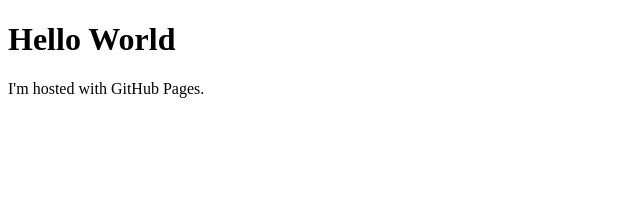
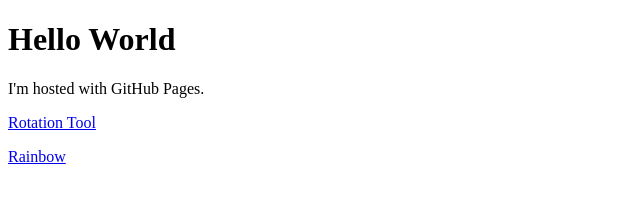
Before and after one commit to Coaltergeist/Coaltergeist.github.io, a plain HTML site: page index.html in a window 1280 px wide. Shown: the whole page, without its empty margins (0-640 px from the left). Drawn offline with Linux system fonts and the light colour scheme.

Commit message:
Update index.html

```diff
--- a/index.html
+++ b/index.html
@@ -2,6 +2,8 @@
 <html>
 <body>
 <h1>Hello World</h1>
-<p>I'm hosted with GitHub Pages.</p>
+  <p>I'm hosted with GitHub Pages.</p>
+  <p><a href="https://www.coaltergeist.me/rotation-tool">Rotation Tool</a></p>
+  <p><a href="https://www.coaltergeist.me/rainbow">Rainbow</a></p>
 </body>
 </html>
```
